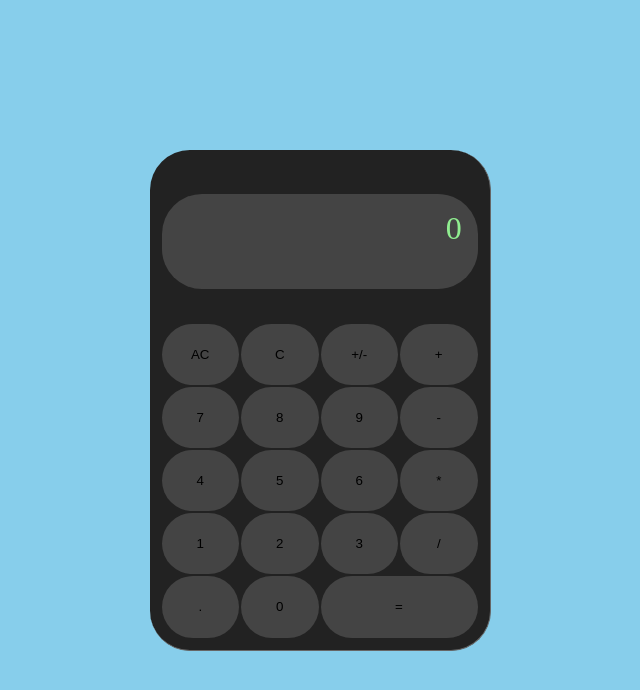
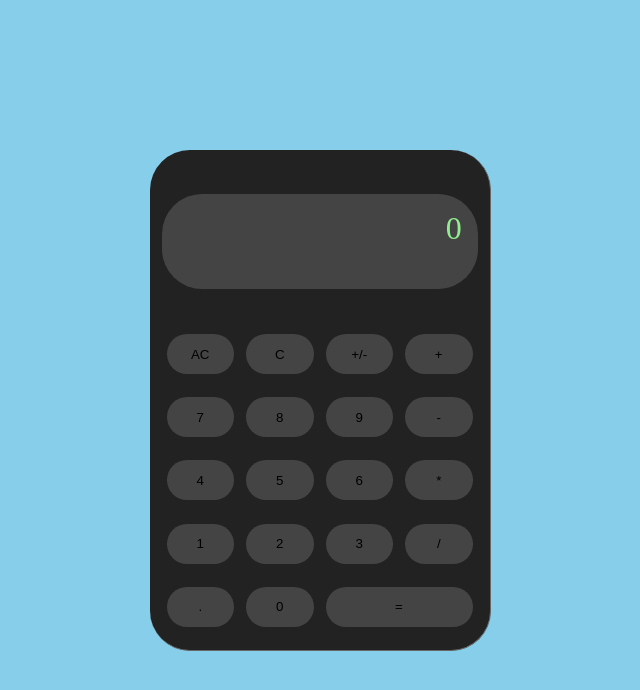
Before and after one commit to Fousekhs/Calculator, a plain HTML site: page index.html in a window 1280 px wide. Shown: the whole page, without its empty margins (320-960 px from the left). Drawn offline with Linux system fonts and the light colour scheme.

Commit message:
small fix

```diff
--- a/style.css
+++ b/style.css
@@ -43,6 +43,7 @@ table {
 
 td {
     width: 25%;
+    padding: 5px;
 }
 
 .screen {
@@ -82,7 +83,7 @@ button {
     border-radius: 60px;
     background-color: #444444;
     width: 100%;
-    height: 100%;
+    height: 5vh;
     border: none;
 }
 
```
